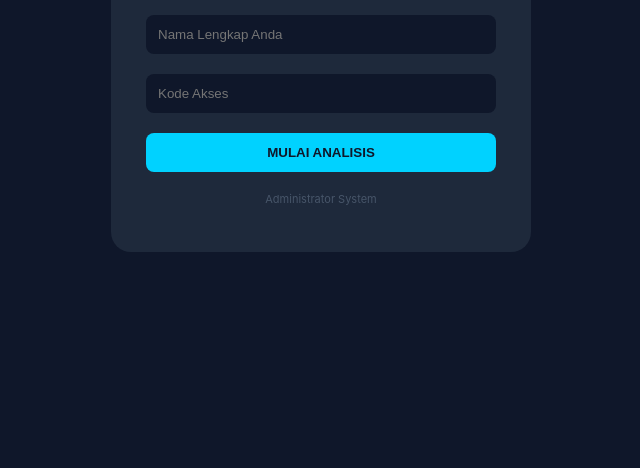
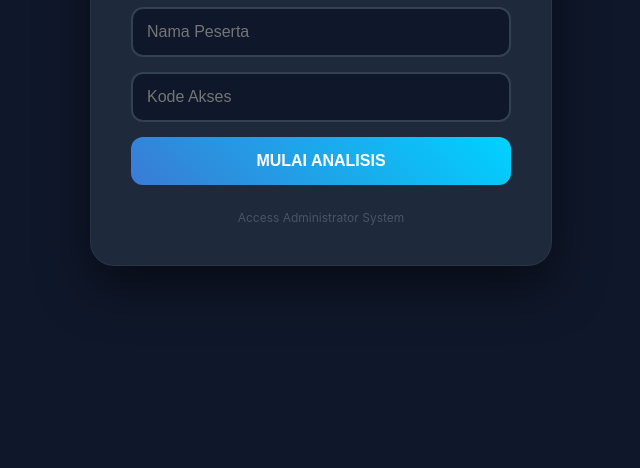
Before and after one commit to muhammadfikri17287-pixel/Test-iq, a website: page index.html in a window 1280 px wide. Shown: the part 332-800 px from the top of the page, without its empty margins (319-959 px from the left). Drawn offline with Linux system fonts and the light colour scheme; some packages are replaced by stand-ins of ours; a script that the page names is missing.

Commit message:
Update index.html

```diff
--- a/index.html
+++ b/index.html
@@ -1,58 +1,80 @@
+
 <!DOCTYPE html>
 <html lang="id">
 <head>
     <meta charset="UTF-8">
     <meta name="viewport" content="width=device-width, initial-scale=1.0">
-    <title>IQ Portal | Identity</title>
+    <title>IQ Portal | Identity Center</title>
     <script src="https://cdn.jsdelivr.net/npm/sweetalert2@11"></script>
     <style>
-        body { font-family: 'Inter', sans-serif; background: #0f172a; color: white; display: flex; justify-content: center; align-items: center; height: 100vh; margin: 0; }
-        .card { background: #1e293b; padding: 35px; border-radius: 20px; text-align: center; width: 90%; max-width: 350px; border-top: 5px solid #00d2ff; }
-        input { width: 100%; padding: 12px; margin: 10px 0; border-radius: 8px; border: none; background: #0f172a; color: white; box-sizing: border-box; }
-        button { width: 100%; padding: 12px; border-radius: 8px; border: none; background: #00d2ff; color: #0f172a; font-weight: bold; cursor: pointer; margin-top: 10px; }
+        :root { --primary: #00d2ff; --bg: #0f172a; --card: #1e293b; }
+        body { font-family: 'Inter', sans-serif; background: var(--bg); color: white; display: flex; justify-content: center; align-items: center; height: 100vh; margin: 0; }
+        .card { background: var(--card); padding: 40px; border-radius: 24px; box-shadow: 0 20px 50px rgba(0,0,0,0.5); width: 100%; max-width: 380px; text-align: center; border: 1px solid rgba(255,255,255,0.05); }
+        h1 { background: linear-gradient(to right, #00d2ff, #3a7bd5); -webkit-background-clip: text; -webkit-text-fill-color: transparent; margin: 0 0 10px; font-size: 28px; font-weight: 800; }
+        p { color: #94a3b8; font-size: 14px; margin-bottom: 30px; }
+        input { width: 100%; padding: 14px; margin-bottom: 15px; border-radius: 12px; border: 2px solid #334155; background: #0f172a; color: white; font-size: 16px; box-sizing: border-box; transition: 0.3s; }
+        input:focus { outline: none; border-color: var(--primary); }
+        button { width: 100%; padding: 15px; border-radius: 12px; border: none; background: linear-gradient(45deg, #3a7bd5, #00d2ff); color: white; font-weight: bold; font-size: 16px; cursor: pointer; transition: 0.3s; }
+        button:hover { transform: translateY(-2px); filter: brightness(1.1); }
+        .admin-trigger { margin-top: 25px; font-size: 12px; color: #475569; cursor: pointer; }
+        .swal2-popup { background: #1e293b !important; color: white !important; border-radius: 20px !important; }
+        .swal2-title, .swal2-html-container { color: white !important; }
     </style>
 </head>
 <body>
     <div class="card">
         <h1>IQ PORTAL</h1>
-        <input type="text" id="namaSiswa" placeholder="Nama Lengkap Anda">
-        <input type="text" id="tokenSiswa" placeholder="Kode Akses">
-        <button onclick="mulaiTes()">MULAI ANALISIS</button>
-        <p onclick="loginAdmin()" style="font-size: 11px; color: #475569; margin-top: 20px; cursor: pointer;">Administrator System</p>
+        <p>Sistem Analisis Potensi Kognitif</p>
+        <input type="text" id="nama" placeholder="Nama Peserta">
+        <input type="text" id="code" placeholder="Kode Akses">
+        <button onclick="mulai()">MULAI ANALISIS</button>
+        <div class="admin-trigger" onclick="adminLogin()">Access Administrator System</div>
     </div>
 
     <script>
-    async function mulaiTes() {
-        const nama = document.getElementById('namaSiswa').value;
-        const code = document.getElementById('tokenSiswa').value.toUpperCase();
-        if(!nama || !code) return Swal.fire('Error', 'Nama dan Kode wajib diisi!', 'error');
+    async function mulai() {
+        const nama = document.getElementById('nama').value.trim();
+        const code = document.getElementById('code').value.toUpperCase().trim();
 
-        const res = await fetch('/api/validate', { method: 'POST', headers: {'Content-Type': 'application/json'}, body: JSON.stringify({code}) });
-        if(res.ok) {
-            localStorage.setItem('namaPeserta', nama);
-            window.location.href = "soal.html";
-        } else {
-            Swal.fire('Gagal', 'Kode Akses Salah!', 'error');
-        }
+        if(!nama || !code) return Swal.fire('Data Kosong', 'Nama dan Kode Akses wajib diisi.', 'warning');
+
+        try {
+            const res = await fetch('/api/validate', {
+                method: 'POST',
+                headers: {'Content-Type': 'application/json'},
+                body: JSON.stringify({ code })
+            });
+            const data = await res.json();
+            if(data.success) {
+                localStorage.setItem('iq_user_name', nama);
+                window.location.href = "soal.html";
+            } else {
+                Swal.fire('Akses Ditolak', data.message, 'error');
+            }
+        } catch (e) { Swal.fire('Error', 'Gagal menyambung ke server', 'error'); }
     }
 
-    async function loginAdmin() {
+    async function adminLogin() {
         const { value: form } = await Swal.fire({
-            title: 'Admin Panel',
-            html: '<input id="u" class="swal2-input" placeholder="User"><input id="p" type="password" class="swal2-input" placeholder="Pass">',
+            title: 'Admin Access',
+            html: '<input id="u" class="swal2-input" placeholder="Username"><input id="p" type="password" class="swal2-input" placeholder="Password">',
             preConfirm: () => [document.getElementById('u').value, document.getElementById('p').value]
         });
         if(form) {
-            const res = await fetch('/api/admin', { method: 'POST', headers: {'Content-Type': 'application/json'}, body: JSON.stringify({username: form[0], password: form[1]}) });
+            const res = await fetch('/api/admin', {
+                method: 'POST',
+                headers: {'Content-Type': 'application/json'},
+                body: JSON.stringify({ username: form[0], password: form[1] })
+            });
             const data = await res.json();
             if(data.success) {
-                let listSkor = data.dataSkor.map(s => `<li>${s.nama}: <b>${s.skor} IQ</b></li>`).join('') || "Belum ada data.";
+                let list = data.dataSkor.map(s => `<tr><td style="padding:8px;border-bottom:1px solid #334155">${s.nama}</td><td style="text-align:center;border-bottom:1px solid #334155">${s.benar}/${s.total}</td><td style="text-align:right;border-bottom:1px solid #334155;color:#00d2ff;font-weight:bold">${s.iq}</td></tr>`).join('');
                 Swal.fire({
-                    title: 'Database Hasil',
-                    html: `<b>Token Hari Ini: ${data.dailyCode}</b><hr><ul style="text-align:left">${listSkor}</ul>`,
-                    confirmButtonColor: '#00d2ff'
+                    title: 'Administrator Dashboard',
+                    html: `<div style="text-align:left;font-size:13px"><b>Token Hari Ini:</b> <code style="color:#00d2ff">${data.dailyCode}</code><hr><table style="width:100%"><thead><tr style="color:#94a3b8"><th>Nama</th><th>Hasil</th><th>IQ</th></tr></thead><tbody>${list || '<tr><td colspan="3" style="text-align:center;padding-top:10px">Belum ada peserta</td></tr>'}</tbody></table></div>`,
+                    width: '450px'
                 });
-            } else { Swal.fire('Gagal', 'Akses ditolak!', 'error'); }
+            } else { Swal.fire('Gagal', 'Akses Admin Salah!', 'error'); }
         }
     }
     </script>
```
